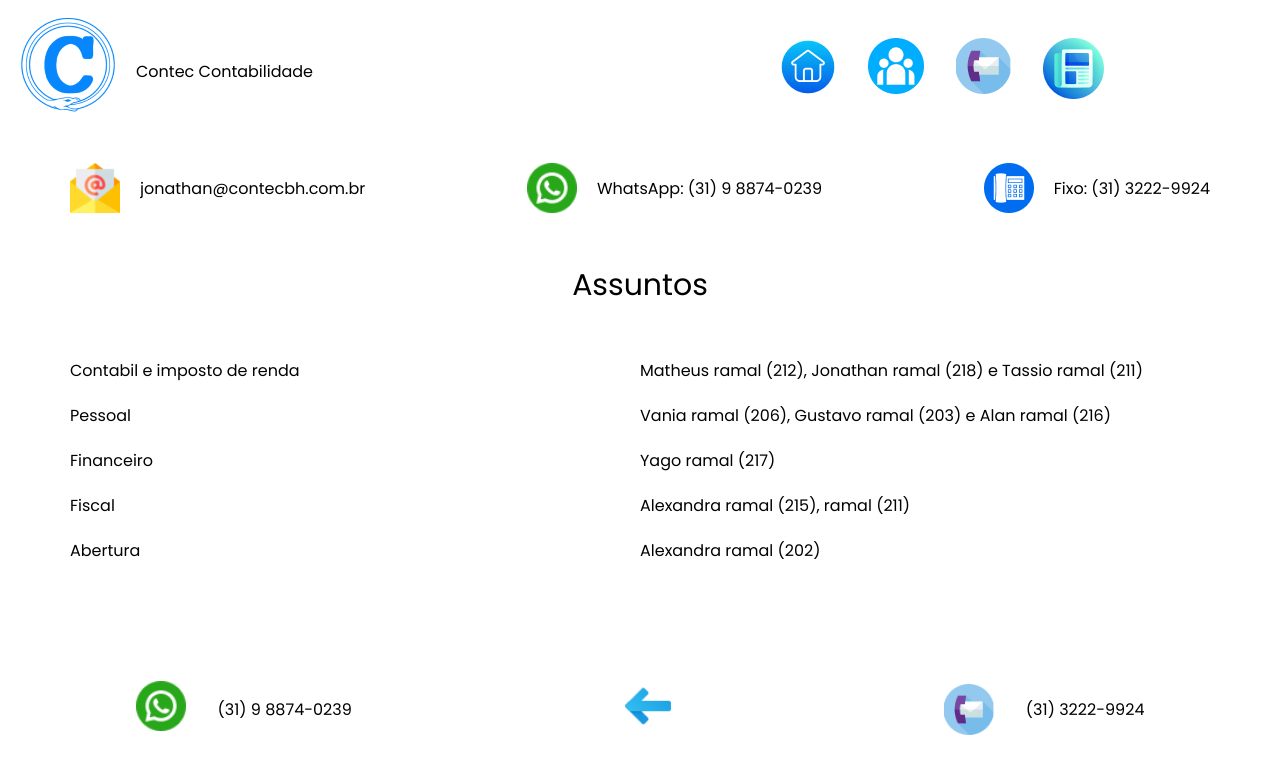
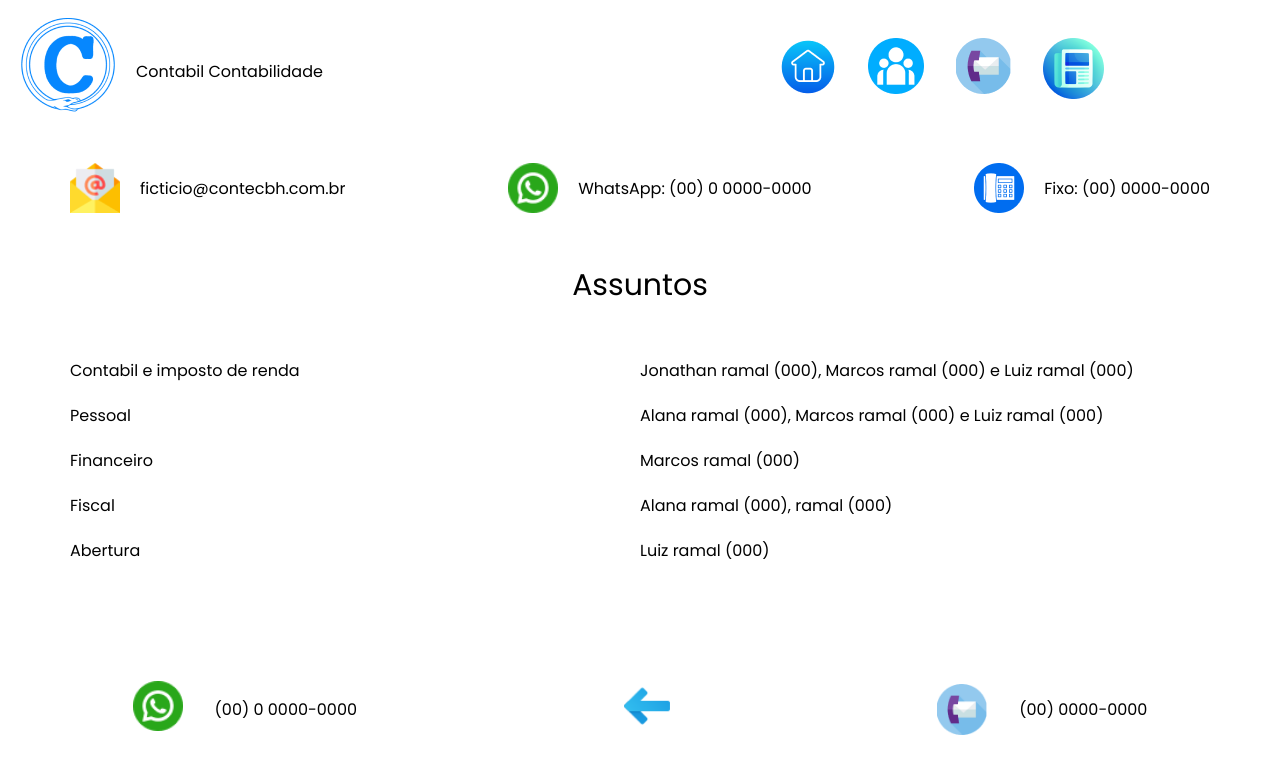
Before and after one commit to JonathanFerreirar/group-project, a React (Create React App) app: page /contact in a window 1280 px wide. Shown: the top 774 px of the page. Built offline with nearby package versions, Linux system fonts and the light colour scheme.

Commit message:
projectForPublish

```diff
--- a/src/components/contact/Contact.js
+++ b/src/components/contact/Contact.js
@@ -9,15 +9,15 @@ function Contact() {
       <div className="contact">
         <div className="contact-social">
           <img src={email} alt="Email" />
-          <p>jonathan@contecbh.com.br</p>
+          <p>ficticio@contecbh.com.br</p>
         </div>
         <div className="contact-social">
           <img src={whatsapp} alt="Whatsapp" />
-          <p>WhatsApp: (31) 9 8874-0239</p>
+          <p>WhatsApp: (00) 0 0000-0000</p>
         </div>
         <div className="contact-social">
           <img src={telefone} alt="Telefone Fixo" />
-          <p>Fixo: (31) 3222-9924</p>
+          <p>Fixo: (00) 0000-0000</p>
         </div>
       </div>
       <div className="subject">
@@ -34,13 +34,11 @@ function Contact() {
             <p>Abertura</p>
           </div>
           <div className="contact-subject" id="contact-subject-right">
-            <p>
-              Matheus ramal (212), Jonathan ramal (218) e Tassio ramal (211)
-            </p>
-            <p>Vania ramal (206), Gustavo ramal (203) e Alan ramal (216)</p>
-            <p>Yago ramal (217)</p>
-            <p>Alexandra ramal (215), ramal (211)</p>
-            <p>Alexandra ramal (202)</p>
+            <p>Jonathan ramal (000), Marcos ramal (000) e Luiz ramal (000)</p>
+            <p>Alana ramal (000), Marcos ramal (000) e Luiz ramal (000)</p>
+            <p>Marcos ramal (000)</p>
+            <p>Alana ramal (000), ramal (000)</p>
+            <p>Luiz ramal (000)</p>
           </div>
         </div>
       </div>
--- a/src/components/footer/Footer.js
+++ b/src/components/footer/Footer.js
@@ -9,14 +9,14 @@ function Footer() {
       <div className="container-footer">
         <div className="container-img-zap">
           <a
-            href="https://wa.me/5531988740239"
+            href="https://wa.me/5531984322801"
             target="_blank"
             rel="noreferrer"
           >
             <img src={whatsapp} alt="Link para WhatsApp" />
           </a>
 
-          <p>(31) 9 8874-0239</p>
+          <p>(00) 0 0000-0000</p>
         </div>
         <div className="container-img-zap">
           <Link to={"/"}>
@@ -25,7 +25,7 @@ function Footer() {
         </div>
         <div className="container-texto-ramal">
           <img src={contate} alt="Imagem de telefone" />
-          <p>(31) 3222-9924</p>
+          <p>(00) 0000-0000</p>
         </div>
       </div>
     </div>
--- a/src/components/home/Home.js
+++ b/src/components/home/Home.js
@@ -13,11 +13,12 @@ function Home() {
             />
           </div>
           <div className="home-content">
-            <h2> Contec Contabilidade</h2>
+            <h2>Contabil Contabilidade</h2>
             <p>
-              A Contec Contabilidade tem orgulho de estar em operação há mais de
-              50 anos. Fundada pelo Sr. Olival Gonzaga, nosso escritório é uma
-              referência em serviços contábeis confiáveis e de alta qualidade.
+              A Contabil Contabilidade tem orgulho de estar em operação há mais
+              de 50 anos. Fundada pelo Sr. Contabil Gonzaga, nosso escritório é
+              uma referência em serviços contábeis confiáveis e de alta
+              qualidade.
             </p>
             <p>
               <span />
@@ -30,7 +31,7 @@ function Home() {
             </p>
             <p>
               <span />
-              Na Contec Contabilidade, levamos a sério nosso compromisso com a
+              Na Contabil Contabilidade, levamos a sério nosso compromisso com a
               excelência e a ética. Trabalhamos de perto com nossos clientes
               para entender suas necessidades e fornecer soluções personalizadas
               para atender às suas necessidades específicas.
--- a/src/components/navbar/Navbar.js
+++ b/src/components/navbar/Navbar.js
@@ -12,9 +12,9 @@ function Navbar() {
       <div className="header">
         <div className="logo">
           <Link to="/">
-            <img src={logo} alt="Logo Contect Contabilidade" />
+            <img src={logo} alt="Logo Contabil Contabilidade" />
           </Link>
-          <p>Contec Contabilidade</p>
+          <p>Contabil Contabilidade</p>
         </div>
         <div className="nav">
           <Link to="/">
```
